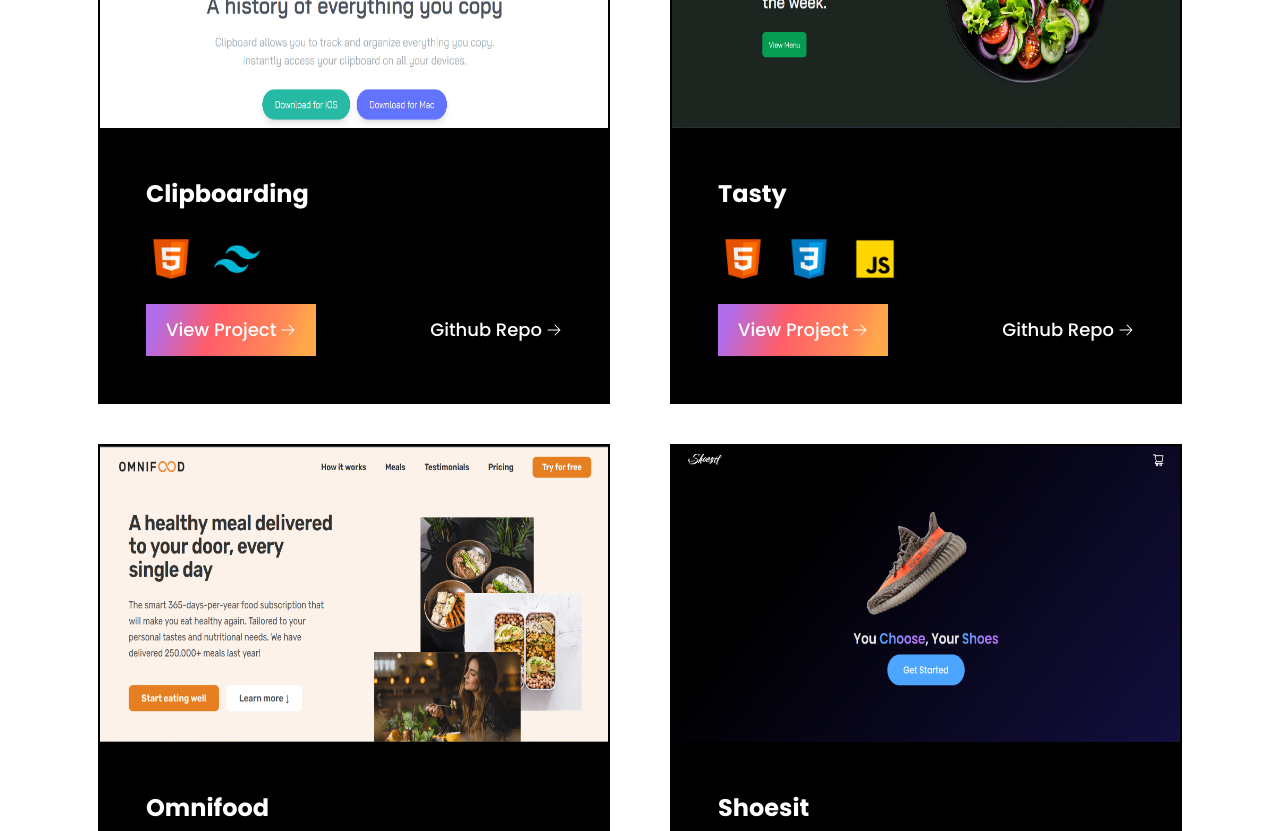
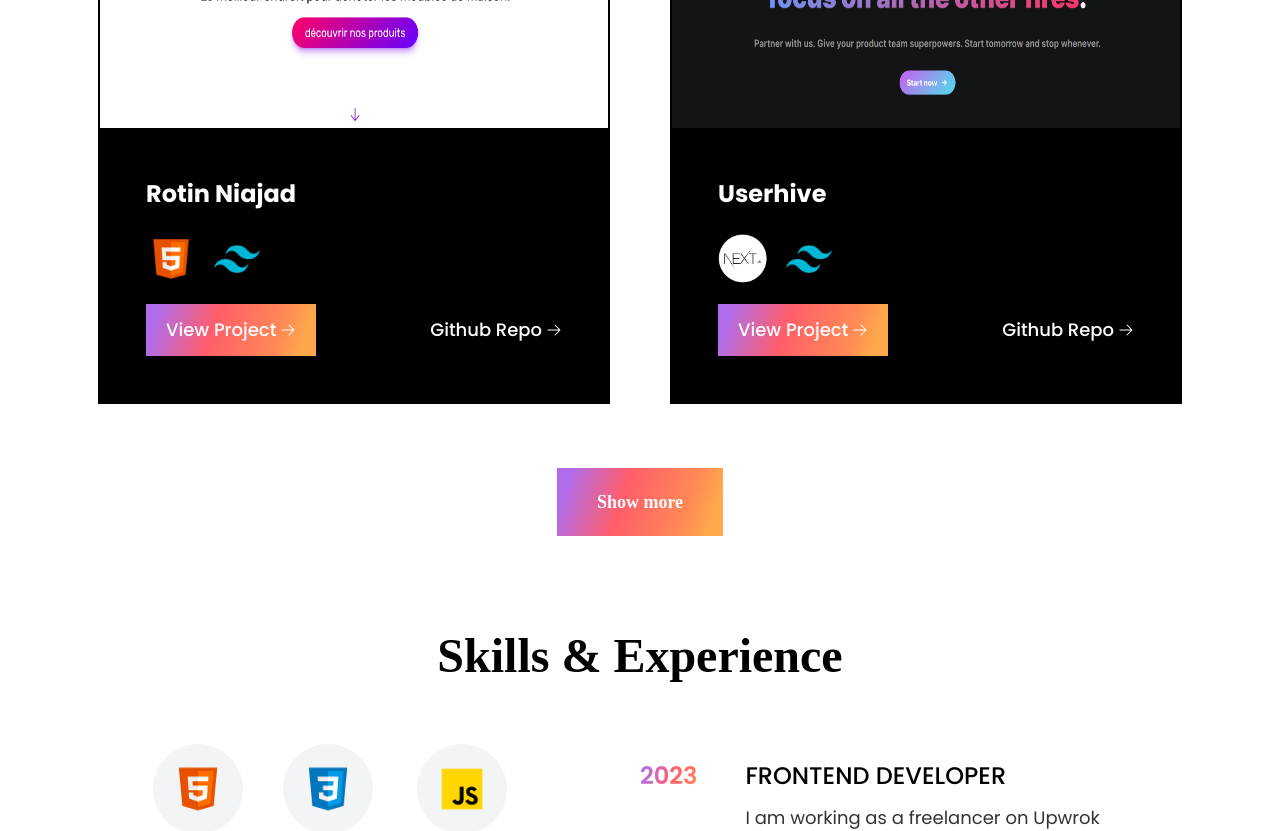
Before and after one commit to AmineElkhalidy/Portfolio, a React (Vite) app: page / in a window 1280 px wide. Shown: the part 2640-3471 px from the top of the page. Built offline with nearby package versions, Linux system fonts and the light colour scheme; a web font is replaced by a local one.

Commit message:
Adding new changes to the projects section...

```diff
--- a/src/sections/Projects.jsx
+++ b/src/sections/Projects.jsx
@@ -30,7 +30,7 @@
 import Typescript from "../assets/images/typescript.png";
 
 const Projects = () => {
-  const projects = [
+  const firstRowOfProjects = [
     {
       name: "Funiro",
       image: Funiro,
@@ -45,6 +45,23 @@
       githubLink: "https://github.com/SamoudiAnas/Mamirou",
       technologies: [REACT, Redux, Typescript],
     },
+    {
+      name: "Rotin Niajad",
+      image: Rotinniajad,
+      hrefLink: "https://rotinniajad.com",
+      githubLink: "https://github.com/AmineElkhalidy/rotinniajad",
+      technologies: [Html, Tailwind],
+    },
+    {
+      name: "Userhive",
+      image: Userhive,
+      hrefLink: "https://www.userhive.co/",
+      githubLink: "https://github.com/AmineElkhalidy/userhive",
+      technologies: [NextLight, Tailwind],
+    },
+  ];
+
+  const secondRowOfProjects = [
     {
       name: "Clipboarding",
       image: Clipboarding,
@@ -73,20 +90,6 @@
       githubLink: "https://github.com/AmineElkhalidy/shoesit",
       technologies: [REACT, Sass],
     },
-    {
-      name: "Rotin Niajad",
-      image: Rotinniajad,
-      hrefLink: "https://rotinniajad.com",
-      githubLink: "https://github.com/AmineElkhalidy/rotinniajad",
-      technologies: [Html, Tailwind],
-    },
-    {
-      name: "Userhive",
-      image: Userhive,
-      hrefLink: "https://www.userhive.co/",
-      githubLink: "https://github.com/AmineElkhalidy/userhive",
-      technologies: [NextLight, Tailwind],
-    },
   ];
 
   return (
@@ -103,8 +106,9 @@
           </h2>
 
           {/* Work Container */}
+          <div className="w-full h-full">
             <div className="grid gap-8 place-items-center lg:gap-10 lg:grid-cols-2 lg:px-0">
-            {projects.map((project, index) => (
+              {firstRowOfProjects.map((project, index) => (
                 <motion.div whileInView={{ opacity: [0, 1] }} key={index}>
                   {/* Project container */}
                   <div className="max-w-sm sm:max-w-md md:max-w-lg lg:w-full">
@@ -167,6 +171,16 @@
                 </motion.div>
               ))}
             </div>
+
+            <div className="mt-16 text-center">
+              <a
+                className="inline-block px-10 py-5 gradient text-white cursor-pointer text-lg duration-300 font-nav font-semibold hover:scale-105"
+                href="#contact"
+              >
+                Show more
+              </a>
+            </div>
+          </div>
         </motion.div>
       </div>
     </section>
```
Lines whose indentation alone changed are shown as unchanged.
